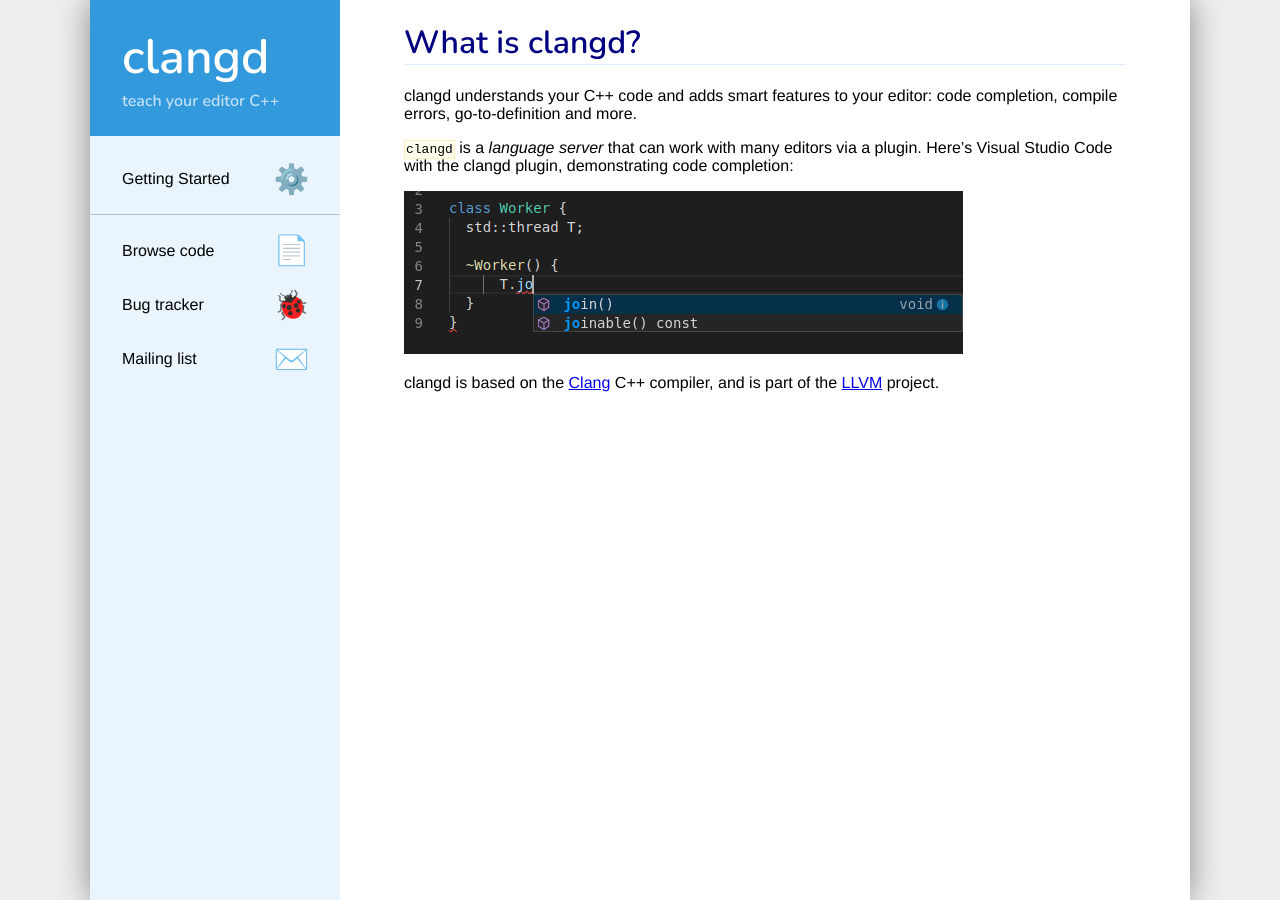
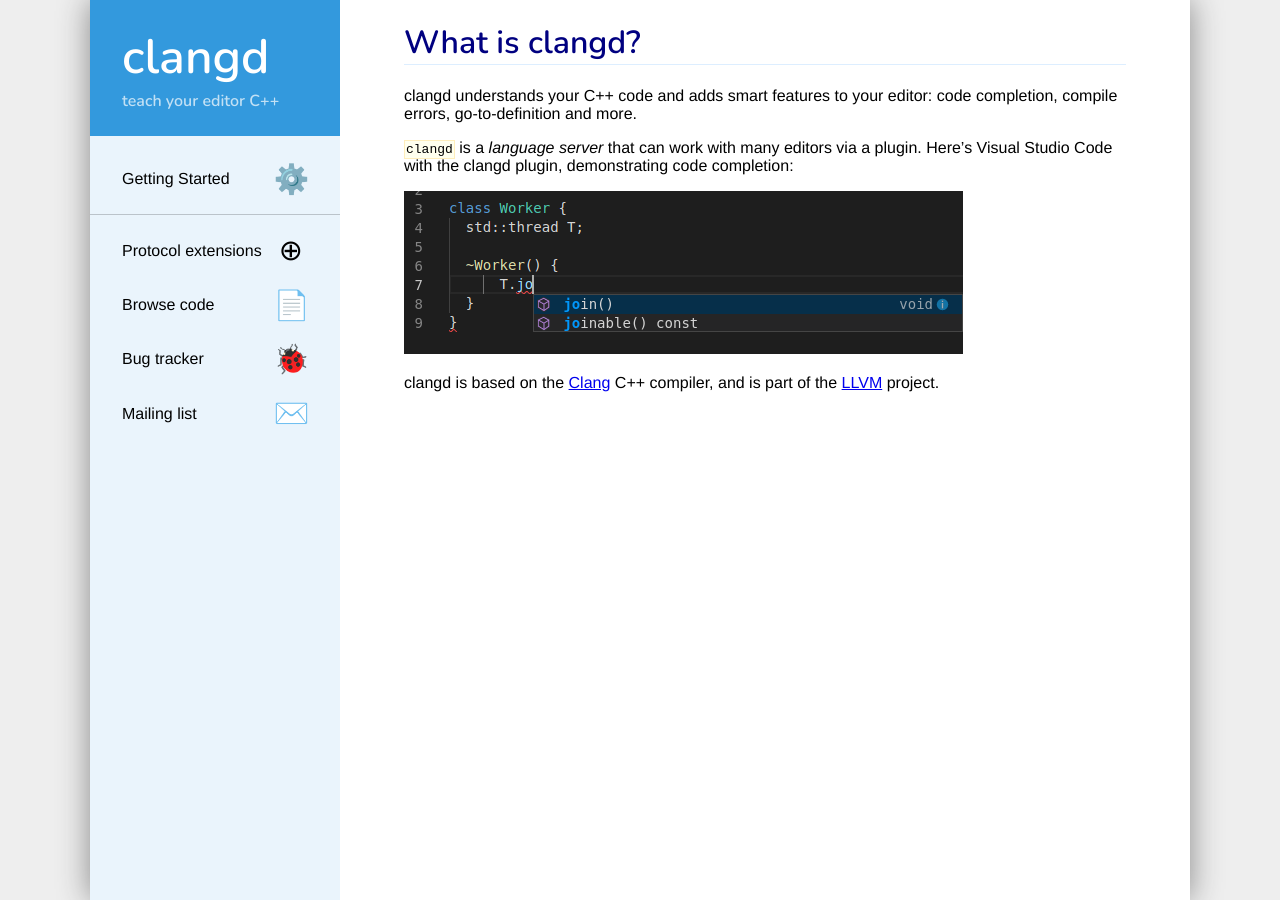
Before and after one commit to llvm/clangd-www, a Jekyll site: the page built from index.md, in a window 1280 px wide. Built offline with Jekyll 4.4.1, drawn with Linux system fonts in a browser that asks for light colours; our own code applies the rules of GitHub Pages for plain Markdown files.

Commit message:
Document LSP extensions

```diff
--- a/_data/navigation.yml
+++ b/_data/navigation.yml
@@ -2,6 +2,9 @@
   url: /installation.html
   icon: '⚙️'
 - separator
+- title: Protocol extensions
+  url: /extensions.html
+  icon: '⊕'
 - title: Browse code
   url: https://github.com/llvm/llvm-project/tree/master/clang-tools-extra/clangd
   icon: '📄'
```
